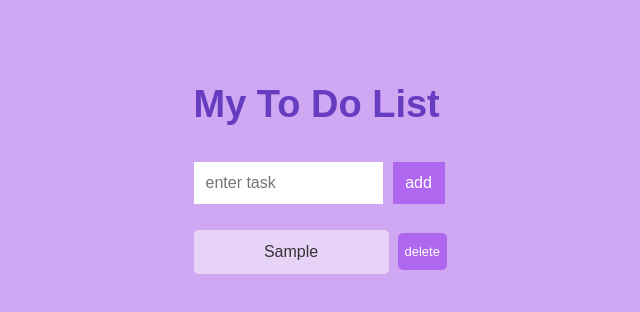
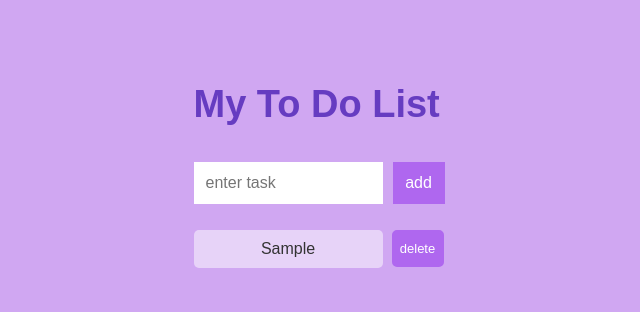
Before and after one commit to megcrow/React-To-Do-List, a React (Create React App) app: page / in a window 1280 px wide. Both pictures are taken after typing "Sample" into the empty fields and a click on the button "add". Shown: the top 312 px of the page, without its empty margins (321-961 px from the left). Built offline with nearby package versions, Linux system fonts and the light colour scheme.

Commit message:
Handle blank edit edge case

```diff
--- a/src/TodoList/TodoItem/TodoItem.css
+++ b/src/TodoList/TodoItem/TodoItem.css
@@ -9,7 +9,7 @@
     color: #333;
     background-color: rgba(255,255,255,.5);
     border-radius: 5px;
-    border: solid  rgba(255,255,255,0);
+    border: none;
     list-style: none;
     text-align: center;
     padding: 10px;
--- a/src/TodoList/TodoItem/TodoItem.jsx
+++ b/src/TodoList/TodoItem/TodoItem.jsx
@@ -34,6 +34,7 @@ class TodoItem extends React.Component {
                 <form onBlur={this.edit}>
                     <input
                         className="list-item"
+                        type="text"
                         placeholder={item.text}>
                     </input>
                 </form>
--- a/src/TodoList/TodoList.jsx
+++ b/src/TodoList/TodoList.jsx
@@ -106,7 +106,7 @@ class TodoList extends React.Component {
         };
 
         const newItems = items.reduce((arr, item) => {
-            if (item.key === key) {
+            if (item.key === key && !this.isNullOrWhiteSpace(editedItem.text)) {
                 arr.push(editedItem);
             } else {
                 arr.push(item);
```
